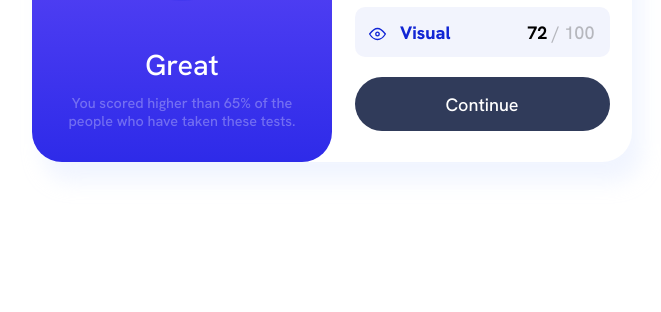
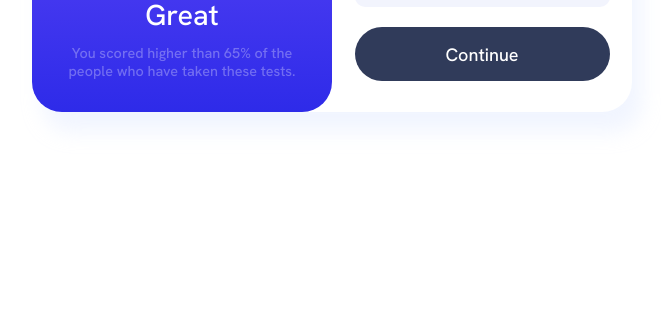
Before and after one commit to Smailen5/results-summary-component-main, a plain HTML site: page index.html in a window 1280 px wide. Shown: the part 488-800 px from the top of the page, without its empty margins (308-969 px from the left). Drawn offline with Linux system fonts and the light colour scheme.

Commit message:
aggiornato file readme

```diff
--- a/style.css
+++ b/style.css
@@ -102,7 +102,7 @@ strong {font-weight: 700;}
     box-shadow: 10px 20px 20px hsla(221, 100%, 96%, .7);
     border-radius: 30px;
     width: 600px;
-    margin: 50px 0;
+    /* margin: 50px 0; */
     }
     main{width: 100%;}
     .main{/* width: 100%; */height: 400px;/* margin: 0; */}
```
Also changed, not shown: screenshot/result-summary-mobile-version.jpeg (added), screenshot/result-summary-web-version-active-button.jpeg (added), screenshot/result-summary-web-version.jpeg (added), 2 other files.
